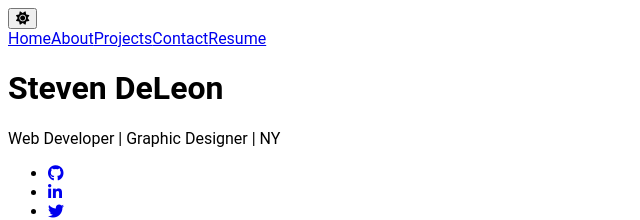
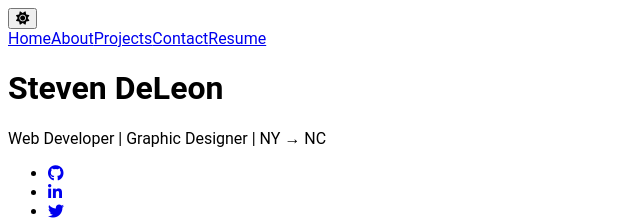
Before and after one commit to Stevendeleon/portfolio-v2, a Next.js app: page / in a window 1280 px wide. Shown: the top 220 px of the page, without its empty margins (0-640 px from the left). Built offline with nearby package versions, Linux system fonts and the light colour scheme.

Commit message:
Resume Update for NC

```diff
--- a/pages/index.js
+++ b/pages/index.js
@@ -5,7 +5,7 @@ export default function Home() {
       <div className="flex flex-col items-start justify-center max-w-2xl mx-auto mb-16">
         <h1 className="mt-24 text-4xl font-bold md:text-6xl">Steven DeLeon</h1>
         <p className="mt-3 text-gray-600 text-md md:text-2xl dark:text-green-500">
-          Web Developer | Graphic Designer | <span className="">NY</span>
+          Web Developer | Graphic Designer | <span className="">NY &rarr; NC</span>
         </p>
       </div>
     </Layout>
```
Also changed, not shown: 2 other files (tests, documents, lock files or other folders).
